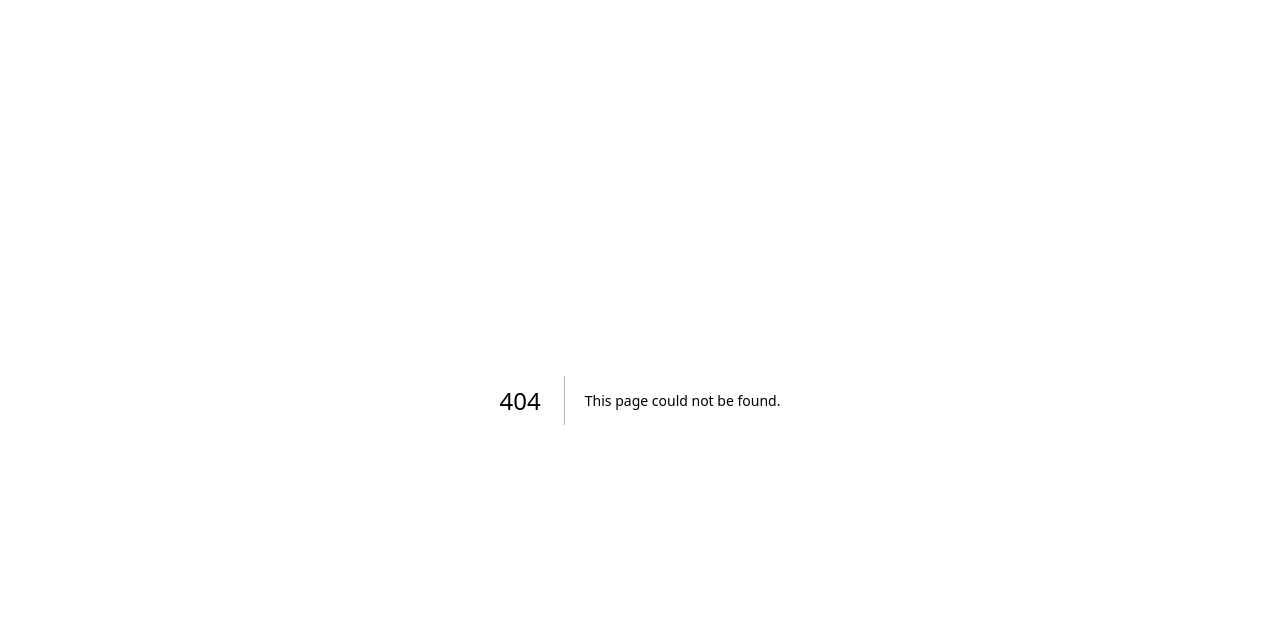
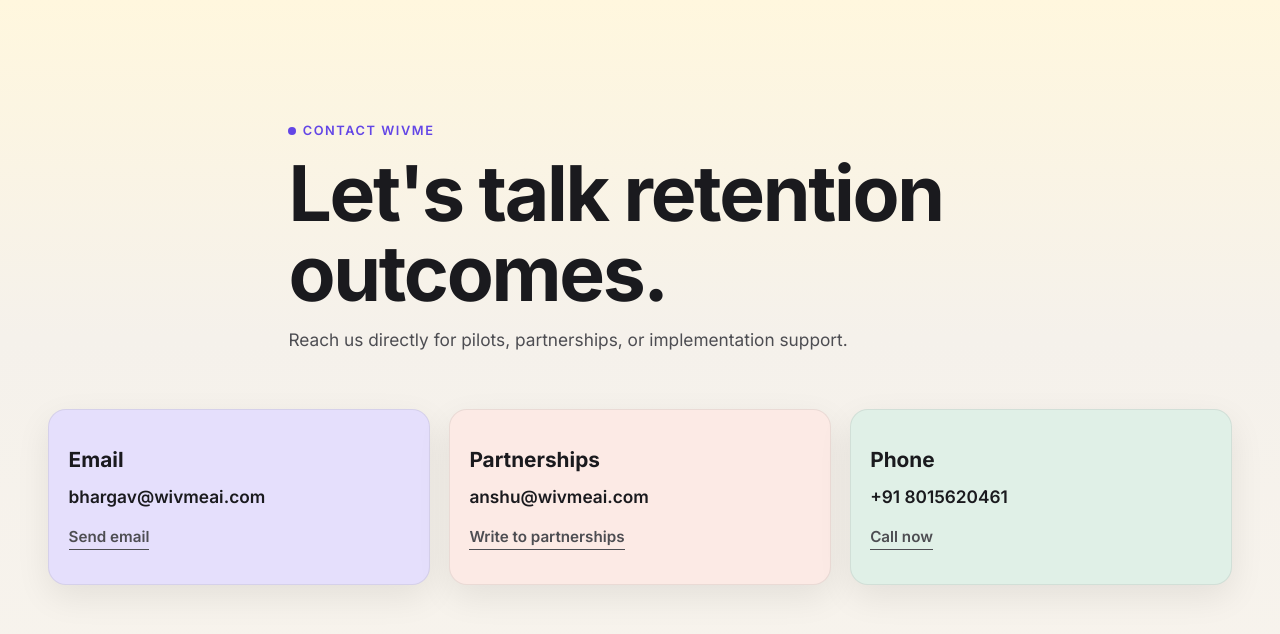
Before and after one commit to AnshuMishra01/WivmeWebsite, a Next.js app: page /contact in a window 1280 px wide. Before the commit this address had no page. Shown: the top 634 px of the page. Built offline with nearby package versions, Linux system fonts and the light colour scheme.

Commit message:
updated conteact page and improved content

```diff
--- /dev/null
+++ b/src/app/contact/page.tsx
@@ -0,0 +1,37 @@
+export default function ContactPage() {
+  return (
+    <main className="contact-page">
+      <section className="contact-hero">
+        <div className="container contact-hero__inner">
+          <p className="label label--violet">Contact Wivme</p>
+          <h1 className="contact-hero__title">Let&apos;s talk retention outcomes.</h1>
+          <p className="contact-hero__subtitle">
+            Reach us directly for pilots, partnerships, or implementation support.
+          </p>
+        </div>
+      </section>
+
+      <section className="contact-details">
+        <div className="container contact-details__grid">
+          <article className="contact-card contact-card--violet">
+            <h2>Email</h2>
+            <p>bhargav@wivmeai.com</p>
+            <a href="mailto:bhargav@wivmeai.com">Send email</a>
+          </article>
+
+          <article className="contact-card contact-card--coral">
+            <h2>Partnerships</h2>
+            <p>anshu@wivmeai.com</p>
+            <a href="mailto:anshu@wivmeai.com">Write to partnerships</a>
+          </article>
+
+          <article className="contact-card contact-card--sage">
+            <h2>Phone</h2>
+            <p>+91 8015620461</p>
+            <a href="tel:+918015620461">Call now</a>
+          </article>
+        </div>
+      </section>
+    </main>
+  );
+}
--- a/src/app/globals.css
+++ b/src/app/globals.css
@@ -1,4 +1,4 @@
-/* ==========================================================================
+ /* ==========================================================================
    WIVME — ART-DIRECTED DESIGN SYSTEM
    Structured Rebellion: editorial precision + bold color + visual density
    ========================================================================== */
@@ -279,6 +279,70 @@
   width: 100%; height: 100%;
   background: linear-gradient(90deg, var(--c-violet), var(--c-coral));
   transform-origin: left; transform: scaleX(0);
+}
+
+/* ── SCROLL INDICATOR ── */
+.scroll-indicator {
+  position: absolute;
+  left: 50%;
+  bottom: clamp(1rem, 2vw, 1.6rem);
+  transform: translateX(-50%);
+  display: inline-flex;
+  align-items: center;
+  gap: 0.5rem;
+  font-size: var(--t-xs);
+  font-weight: 600;
+  letter-spacing: 0.08em;
+  text-transform: uppercase;
+  pointer-events: none;
+  z-index: 5;
+  opacity: 0.85;
+}
+
+.scroll-indicator--light {
+  color: rgba(26, 26, 30, 0.72);
+}
+
+.scroll-indicator--dark {
+  color: rgba(255, 255, 255, 0.78);
+}
+
+.scroll-indicator__chevrons {
+  display: inline-flex;
+  flex-direction: column;
+  gap: 2px;
+}
+
+.scroll-indicator__chevrons span {
+  width: 8px;
+  height: 8px;
+  border-right: 1.5px solid currentColor;
+  border-bottom: 1.5px solid currentColor;
+  transform: rotate(45deg);
+  animation: scroll-indicator-bounce 1.4s ease-in-out infinite;
+}
+
+.scroll-indicator__chevrons span:last-child {
+  animation-delay: 0.16s;
+}
+
+@keyframes scroll-indicator-bounce {
+  0%, 100% {
+    opacity: 0.28;
+    transform: rotate(45deg) translate(0, 0);
+  }
+  50% {
+    opacity: 1;
+    transform: rotate(45deg) translate(2px, 2px);
+  }
+}
+
+@media (max-width: 640px) {
+  .scroll-indicator {
+    font-size: 0.62rem;
+    letter-spacing: 0.06em;
+    bottom: 0.8rem;
+  }
 }
 
 /* ==========================================================================
@@ -909,6 +973,7 @@
 .who-its-for .label::before { background: var(--c-amber); }
 
 .who-its-for__layout {
+  position: relative;
   max-width: 1200px;
   margin: 0 auto;
 }
@@ -1052,6 +1117,14 @@
   object-fit: contain;
 }
 
+.why-it-works__graph-note {
+  font-size: var(--t-xs);
+  color: var(--c-text-muted);
+  font-style: italic;
+  margin-top: var(--s-sm);
+  max-width: 60ch;
+}
+
 /* Stats — colored backgrounds */
 .why-it-works__stats {
   display: grid;
@@ -1104,6 +1177,15 @@
   padding-block: var(--s-2xl);
   background: var(--c-sage-soft);
   overflow: hidden;
+}
+
+.where-it-fits .scroll-indicator {
+  position: relative;
+  left: auto;
+  bottom: auto;
+  transform: none;
+  margin: var(--s-md) auto 0;
+  justify-content: center;
 }
 
 .where-it-fits__label { text-align: center; margin-bottom: var(--s-lg); }
@@ -1299,3 +1381,88 @@
   font-size: var(--t-sm);
   color: rgba(255,255,255,0.3);
 }
+
+/* ==========================================================================
+   CONTACT PAGE
+   ========================================================================== */
+.contact-page {
+  min-height: 100vh;
+  background: linear-gradient(180deg, #fff7de 0%, var(--c-cream) 42%, #f8f4ed 100%);
+  color: var(--c-text);
+  padding-top: clamp(6rem, 9vw, 8.5rem);
+  padding-bottom: var(--s-3xl);
+}
+
+.contact-hero__inner {
+  max-width: 780px;
+}
+
+.contact-hero__title {
+  margin-top: var(--s-sm);
+  font-size: var(--t-4xl);
+  line-height: 1.05;
+  letter-spacing: -0.03em;
+}
+
+.contact-hero__subtitle {
+  margin-top: var(--s-sm);
+  max-width: 58ch;
+  color: var(--c-text-dim);
+  font-size: var(--t-base);
+}
+
+.contact-details {
+  margin-top: var(--s-xl);
+}
+
+.contact-details__grid {
+  display: grid;
+  grid-template-columns: repeat(3, minmax(220px, 1fr));
+  gap: var(--s-md);
+}
+
+.contact-card {
+  border-radius: 18px;
+  padding: var(--s-lg) var(--s-md);
+  box-shadow: 0 12px 34px rgba(17, 17, 19, 0.08);
+  border: 1px solid rgba(26, 26, 30, 0.08);
+}
+
+.contact-card--violet { background: var(--c-violet-soft); }
+.contact-card--coral { background: var(--c-coral-soft); }
+.contact-card--sage { background: var(--c-sage-soft); }
+
+.contact-card h2 {
+  font-size: var(--t-lg);
+  font-weight: 700;
+  margin-bottom: var(--s-xs);
+}
+
+.contact-card p {
+  font-size: var(--t-base);
+  font-weight: 600;
+  color: var(--c-text);
+  margin-bottom: var(--s-sm);
+}
+
+.contact-card a {
+  display: inline-flex;
+  align-items: center;
+  gap: 0.35rem;
+  font-size: var(--t-sm);
+  font-weight: 600;
+  color: var(--c-text-dim);
+  border-bottom: 1px solid currentColor;
+  transition: color 0.25s var(--ease-expo), transform 0.25s var(--ease-expo);
+}
+
+.contact-card a:hover {
+  color: var(--c-text);
+  transform: translateX(2px);
+}
+
+@media (max-width: 920px) {
+  .contact-details__grid {
+    grid-template-columns: 1fr;
+  }
+}
--- a/src/components/CallToAction.tsx
+++ b/src/components/CallToAction.tsx
@@ -99,6 +99,7 @@
         </h2>
         <div className="cta__actions">
           <a href="https://calendly.com/anshu-wivmeai/30min" target="_blank" rel="noopener noreferrer" className="btn btn--violet">Get early access</a>
+          <a href="/contact" className="btn btn--outline">Contact</a>
         </div>
 
       </div>
--- a/src/components/Hero.tsx
+++ b/src/components/Hero.tsx
@@ -2,6 +2,7 @@
 import { useEffect, useRef } from 'react';
 import Image from 'next/image';
 import { gsap, ScrollTrigger } from '@/lib/gsap';
+import ScrollIndicator from './ScrollIndicator';
 import heroImage from '@/Images/Hero.png';
 
 /* ──────────────────────────────────────────────────────────
@@ -145,6 +146,7 @@
           </div>
         </div>
       </div>
+      <ScrollIndicator />
     </section>
   );
 }
--- a/src/components/TheGap.tsx
+++ b/src/components/TheGap.tsx
@@ -2,6 +2,7 @@
 import { useEffect, useRef, useCallback } from 'react';
 import { gsap, ScrollTrigger } from '@/lib/gsap';
 import MemoryParticles from './MemoryParticles';
+import ScrollIndicator from './ScrollIndicator';
 
 /* ──────────────────────────────────────────────────────────
    TheGap — Pinned scroll narrative with generative canvas.
@@ -129,6 +130,8 @@
         >
           &ldquo;this is the gap.&rdquo;
         </div>
+
+        <ScrollIndicator />
       </div>
     </div>
   );
--- a/src/components/WhatWivmeDoes.tsx
+++ b/src/components/WhatWivmeDoes.tsx
@@ -2,6 +2,7 @@
 import { useEffect, useRef } from 'react';
 import Image from 'next/image';
 import { gsap, ScrollTrigger } from '@/lib/gsap';
+import ScrollIndicator from '@/components/ScrollIndicator';
 import promptImage from '@/Images/1 Student receiving a micro-revision prompt on phone.png';
 import repetitionImage from '@/Images/2 Spaced repetition schedule visualization.png';
 import dashboardImage from '@/Images/3 Teacher dashboard showing class retention data.png';
@@ -82,8 +83,8 @@
   const features = [
     {
       num: '01',
-      title: 'Micro-revision prompts',
-      desc: 'Short, targeted recall questions delivered at scientifically-timed intervals after each class.',
+      title: 'Micro-revision episodes',
+      desc: 'Short, focused memory moments delivered at scientifically timed intervals after each class.',
       color: 'violet',
       imgLabel: 'Student receiving a micro-revision prompt on phone',
       imageSrc: promptImage,
@@ -166,6 +167,7 @@
               );
             })}
           </div>
+          <ScrollIndicator />
         </div>
       </div>
     </section>
--- a/src/components/WhereItFits.tsx
+++ b/src/components/WhereItFits.tsx
@@ -2,6 +2,7 @@
 import { useEffect, useRef } from 'react';
 import Image from 'next/image';
 import { gsap } from '@/lib/gsap';
+import ScrollIndicator from './ScrollIndicator';
 import classImage from '@/Images/8 class.png';
 import wivmeImage from '@/Images/9 wivme.png';
 import examImage from '@/Images/10 exam.png';
@@ -224,6 +225,8 @@
           Between the lesson and the test,{' '}
           <span className="serif">Wivme works in silence.</span>
         </p>
+
+        <ScrollIndicator />
       </div>
     </section>
   );
--- a/src/components/WhoItsFor.tsx
+++ b/src/components/WhoItsFor.tsx
@@ -2,6 +2,7 @@
 import { useEffect, useRef } from 'react';
 import Image from 'next/image';
 import { gsap, ScrollTrigger } from '@/lib/gsap';
+import ScrollIndicator from '@/components/ScrollIndicator';
 import schoolImage from '@/Images/4 School building or classroom environment.png';
 import teacherImage from '@/Images/5 Teacher reviewing dashboard.png';
 import studentImage from '@/Images/6 Student on phone reviewing prompt.png';
@@ -115,7 +116,7 @@
       label: 'Teachers',
       labelColor: 'coral',
       title: "Teachers who don't want more work",
-      desc: 'Zero extra preparation. Wivme generates revision prompts automatically from your existing curriculum.',
+      desc: 'Zero extra preparation. Teachers get a live dashboard with class-wide retention insights and auto-generated prompts from existing curriculum.',
       imgLabel: 'Teacher reviewing dashboard',
       imageSrc: teacherImage,
     },
@@ -185,6 +186,7 @@
             </article>
           ))}
         </div>
+        <ScrollIndicator tone="dark" />
       </div>
     </section>
   );
--- a/src/components/WhyItWorks.tsx
+++ b/src/components/WhyItWorks.tsx
@@ -148,6 +148,10 @@
                 className="why-it-works__image-el"
               />
             </div>
+            <p className="why-it-works__graph-note">
+              Based on the Ebbinghaus forgetting curve model (Ebbinghaus, 1885)
+              and modern spacing-effect validation studies.
+            </p>
           </div>
 
           <div>
```
Also changed, not shown: src/components/ScrollIndicator.tsx (added, +21 -0 lines).
